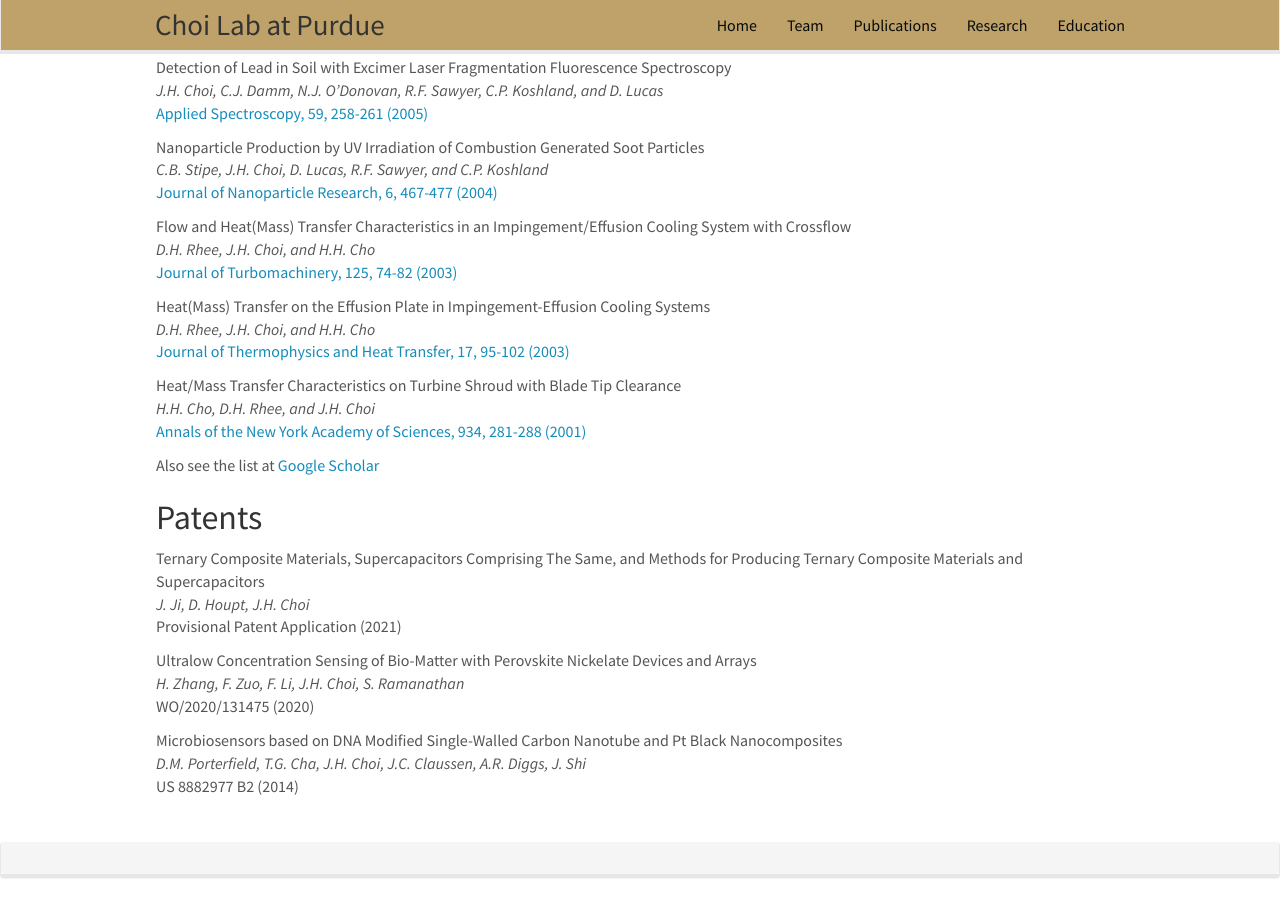
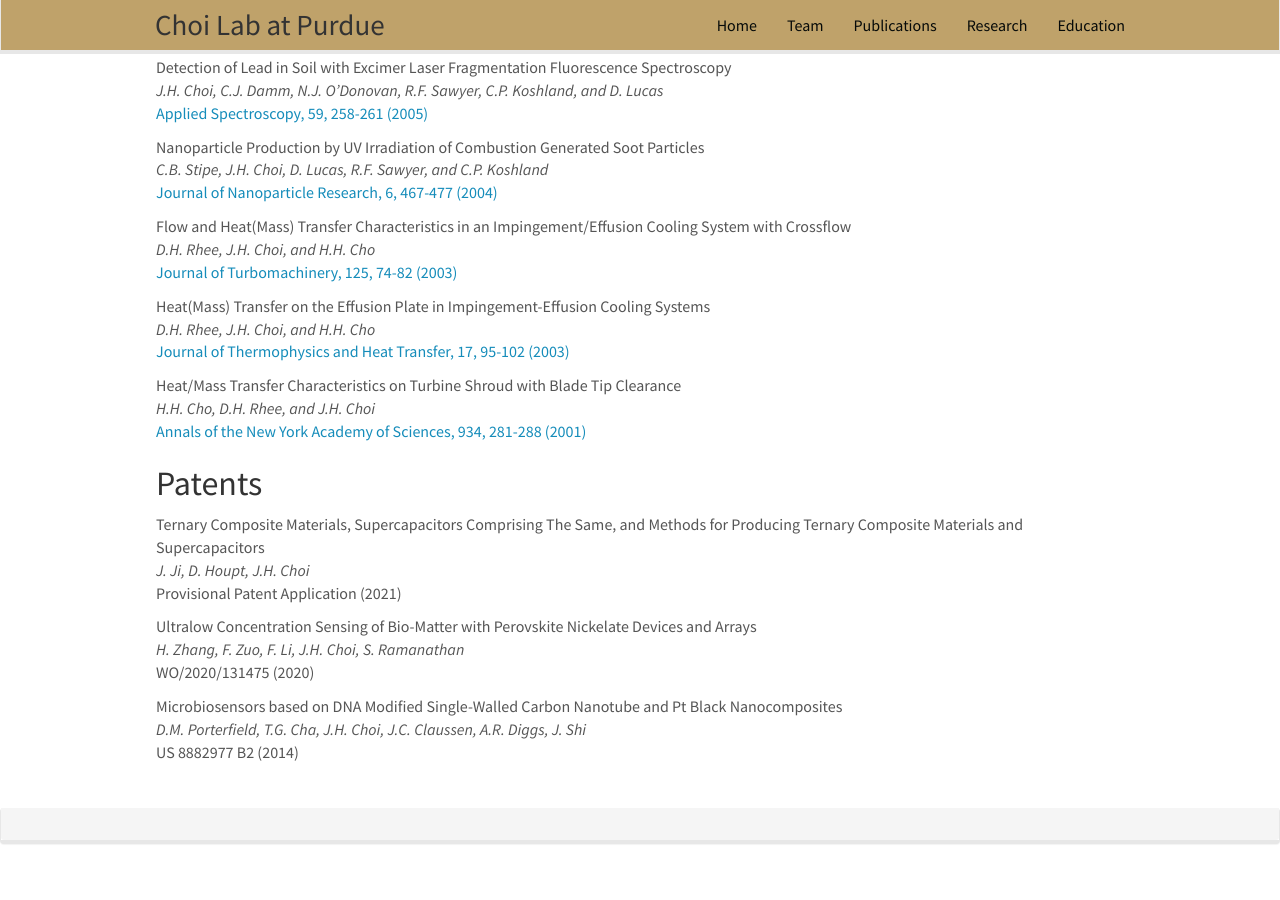
Before and after one commit to choidnalab/choidnalab.github.io, a Jekyll site: the page built from _pages/publications.md, in a window 1280 px wide and 900 px high, scrolled down 5512 px. Built offline with Jekyll 4.4.1, drawn with Linux system fonts in a browser that asks for light colours; nearby versions of some CDN libraries; after the commit the page ends 6378 px from its top, so only the background shows below that.

Commit message:
Update publications.md

```diff
--- a/_pages/publications.md
+++ b/_pages/publications.md
@@ -15,7 +15,6 @@ permalink: /publications/
   <em>{{ publi.authors }} </em><br /><a href="{{ publi.link.url }}">{{ publi.link.display }}</a>
 
 {% endfor %}
-Also see the list at [Google Scholar](https://scholar.google.com/citations?user=aSHRXOkAAAAJ&hl=en)
 
 ## Patents
 Ternary Composite Materials, Supercapacitors Comprising The Same, and Methods for Producing Ternary Composite Materials and Supercapacitors<br /><em>J. Ji, D. Houpt, J.H. Choi</em><br />Provisional Patent Application (2021)
```
